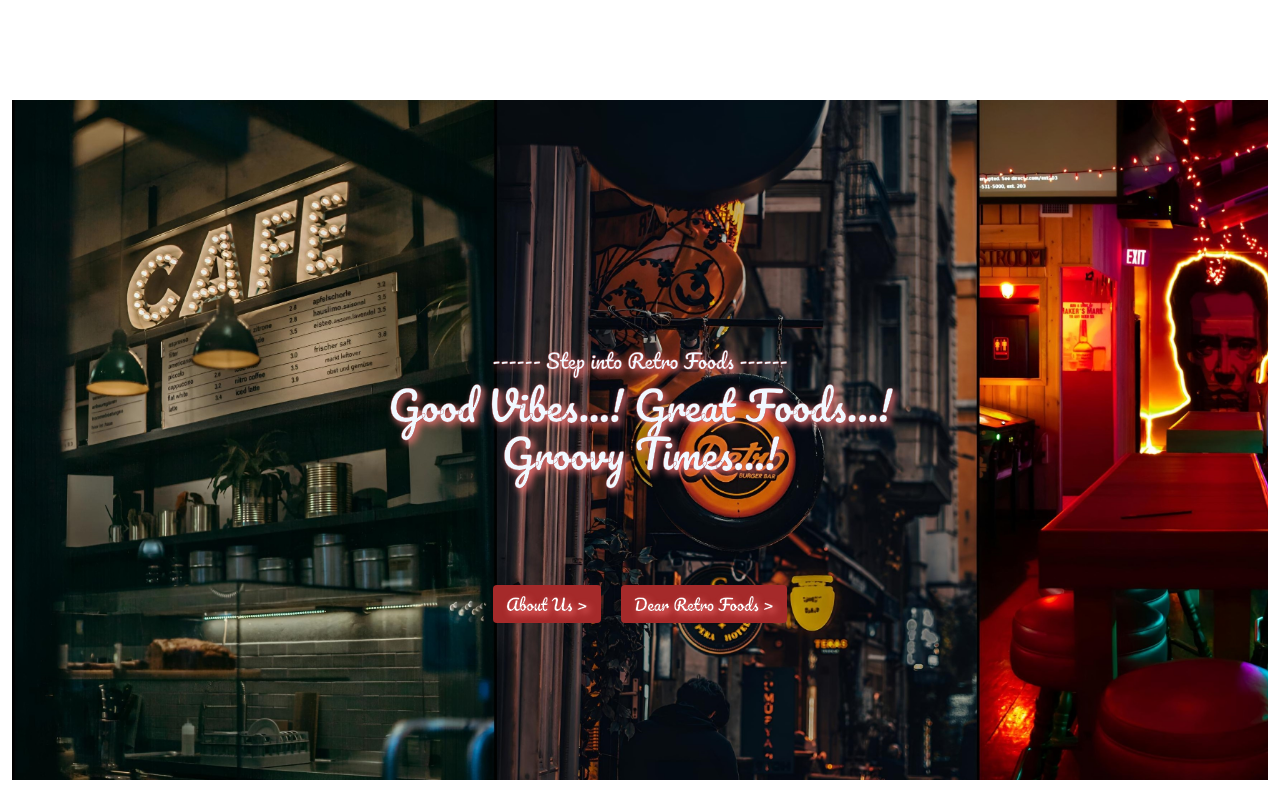
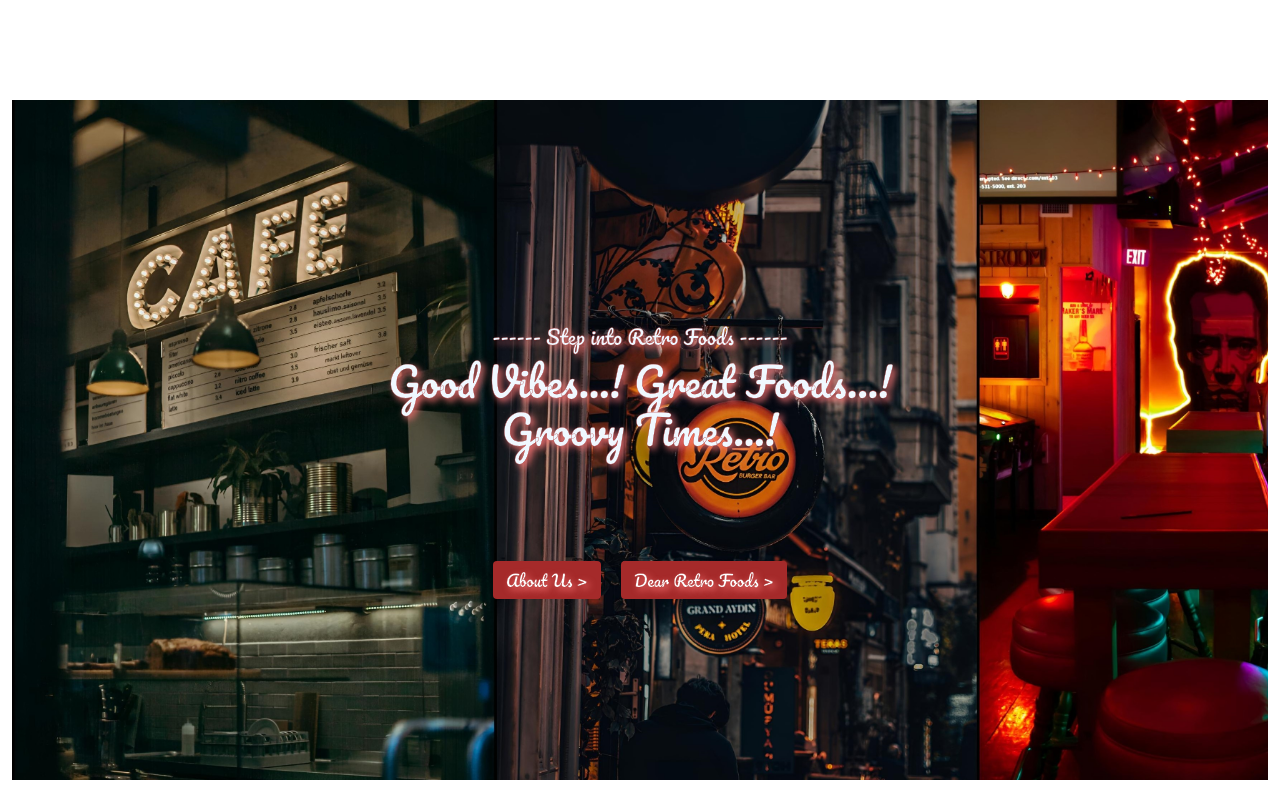
Before and after one commit to GopiiKrisshna/retrofoods, a website: page home.html in a window 1280 px wide. Drawn offline with nearby package versions, Linux system fonts and the light colour scheme.

Commit message:
Update home.html

```diff
--- a/home.html
+++ b/home.html
@@ -80,7 +80,7 @@
 <body>
     <div class="container-fluid">
         <section id="home">
-            <div class=mt-5>
+            <div>
                 <h5>------ Step into Retro Foods ------</h5>
                 <h1>Good Vibes...! Great Foods...! <br> Groovy Times...!</h1>
             </div>
```
